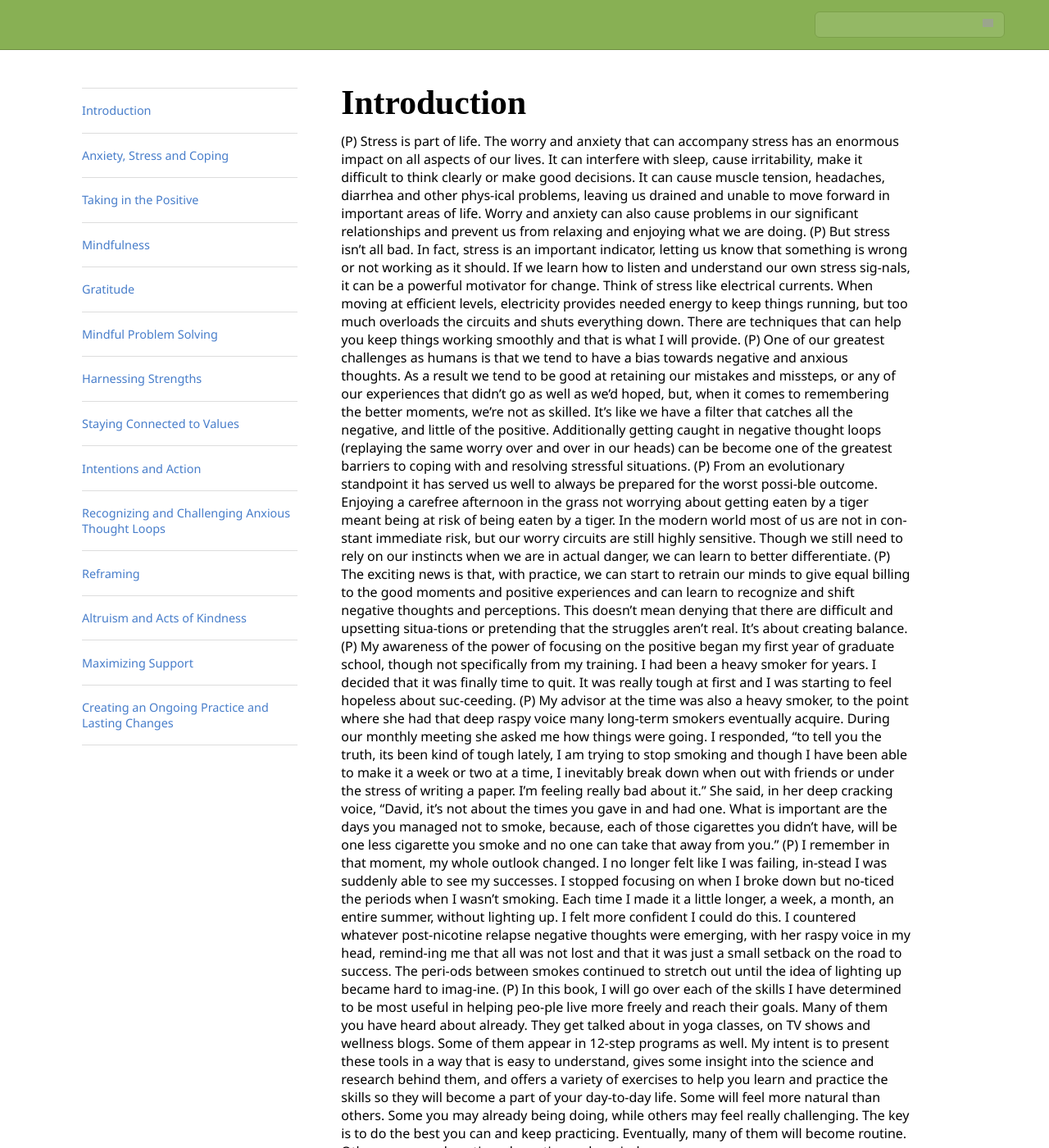
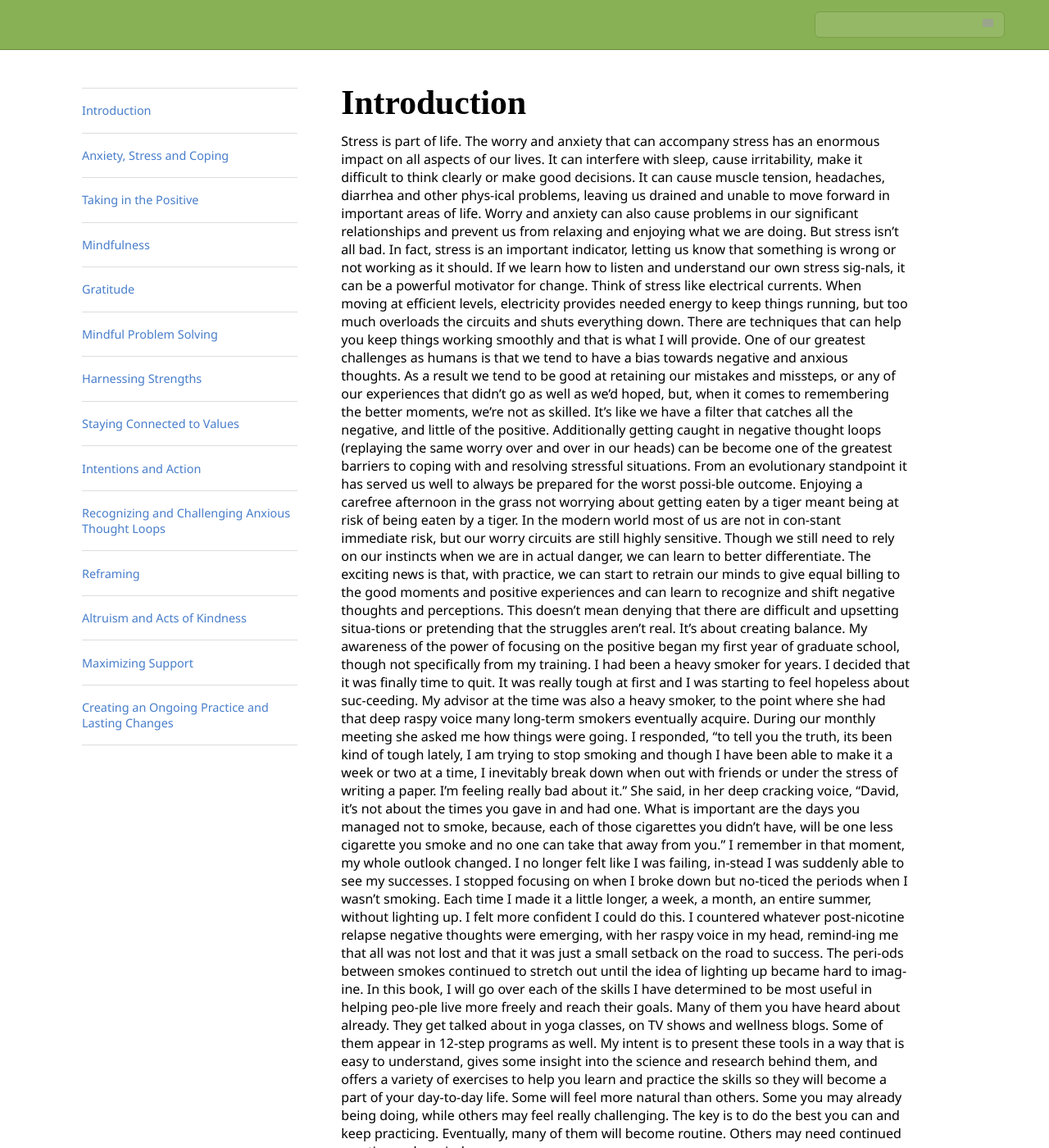
Before and after one commit to mtorres253/mtorres253.github.io, a Jekyll site: the page built from index.html, in a window 1280 px wide and 1400 px high. Shown: the whole window at 82% size. Built offline with Jekyll 4.4.1, drawn with Linux system fonts in a browser that asks for light colours; nearby versions of some CDN libraries; some web fonts are replaced; comment, search, counter and statistics services are not loaded; some of the changed text lies outside the part shown; grey boxes are pictures that could not be loaded.

Commit message:
Update index.html

```diff
--- a/index.html
+++ b/index.html
@@ -4,23 +4,30 @@
 ---
 <h1 id="anxiety-management-workbook">Introduction</h1>
 
-(P) Stress is part of life. The worry and anxiety that can accompany stress has an enormous impact on all aspects of our lives. It can interfere with sleep, cause irritability, make it difficult to think clearly or make good decisions. It can cause muscle tension, headaches, diarrhea and other phys-ical problems, leaving us drained and unable to move forward in important areas of life. Worry and anxiety can also cause problems in our significant relationships and prevent us from relaxing and enjoying what we are doing.
-
-(P) But stress isn’t all bad. In fact, stress is an important indicator, letting us know that something is wrong or not working as it should. If we learn how to listen and understand our own stress sig-nals, it can be a powerful motivator for change. Think of stress like electrical currents. When moving  at efficient levels, electricity provides needed energy to keep things running, but too much overloads the circuits and shuts everything down. There are techniques that can help you keep things working smoothly and that is what I will provide.
+ Stress is part of life. The worry and anxiety that can accompany stress has an enormous impact on all aspects of our lives. It can interfere with sleep, cause irritability, make it difficult to think clearly or make good decisions. It can cause muscle tension, headaches, diarrhea and other phys-ical problems, leaving us drained and unable to move forward in important areas of life. Worry and anxiety can also cause problems in our significant relationships and prevent us from relaxing and enjoying what we are doing.
 
 
-(P) One of our greatest challenges as humans is that we tend to have a bias towards negative and anxious thoughts. As a result we tend to be good at retaining our mistakes and missteps, or any of our experiences that didn’t go as well as we’d hoped, but, when it comes to remembering the better moments, we’re not as skilled. It’s like we have a filter that catches all the negative, and little of the positive. Additionally getting caught in negative thought loops (replaying the same worry over and over in our heads) can be become one of the greatest barriers to coping with and resolving stressful situations.
+But stress isn’t all bad. In fact, stress is an important indicator, letting us know that something is wrong or not working as it should. If we learn how to listen and understand our own stress sig-nals, it can be a powerful motivator for change. Think of stress like electrical currents. When moving  at efficient levels, electricity provides needed energy to keep things running, but too much overloads the circuits and shuts everything down. There are techniques that can help you keep things working smoothly and that is what I will provide.
 
-(P) From an evolutionary standpoint it has served us well to always be prepared for the worst possi-ble outcome. Enjoying a carefree afternoon in the grass not worrying about getting eaten by a tiger meant being at risk of being eaten by a tiger. In the modern world most of us are not in con-stant immediate risk, but our worry circuits are still highly sensitive. Though we still need to rely on our instincts when we are in actual danger, we can learn to better differentiate.
 
-(P) The exciting news is that, with practice, we can start to retrain our minds to give equal billing to the good moments and positive experiences and can learn to recognize and shift negative thoughts and perceptions. This doesn’t mean denying that there are difficult and upsetting situa-tions or pretending that the struggles aren’t real. It’s about creating balance.
+One of our greatest challenges as humans is that we tend to have a bias towards negative and anxious thoughts. As a result we tend to be good at retaining our mistakes and missteps, or any of our experiences that didn’t go as well as we’d hoped, but, when it comes to remembering the better moments, we’re not as skilled. It’s like we have a filter that catches all the negative, and little of the positive. Additionally getting caught in negative thought loops (replaying the same worry over and over in our heads) can be become one of the greatest barriers to coping with and resolving stressful situations.
 
-(P) My awareness of the power of focusing on the positive began my first year of graduate school, though not specifically from my training. I had been a heavy smoker for years. I decided that it was finally time to quit. It was really tough at first and I was starting to feel hopeless about suc-ceeding.
 
-(P) My advisor at the time was also a heavy smoker, to the point where she had that deep raspy voice many long-term smokers eventually acquire. During our monthly meeting she asked me how things were going. I responded, “to tell you the truth, its been kind of tough lately, I am trying to stop smoking and though I have been able to make it a week or two at a time, I inevitably break down when out with friends or under the stress of writing a paper. I’m feeling really bad about it.”
+From an evolutionary standpoint it has served us well to always be prepared for the worst possi-ble outcome. Enjoying a carefree afternoon in the grass not worrying about getting eaten by a tiger meant being at risk of being eaten by a tiger. In the modern world most of us are not in con-stant immediate risk, but our worry circuits are still highly sensitive. Though we still need to rely on our instincts when we are in actual danger, we can learn to better differentiate.
+
+
+The exciting news is that, with practice, we can start to retrain our minds to give equal billing to the good moments and positive experiences and can learn to recognize and shift negative thoughts and perceptions. This doesn’t mean denying that there are difficult and upsetting situa-tions or pretending that the struggles aren’t real. It’s about creating balance.
+
+
+My awareness of the power of focusing on the positive began my first year of graduate school, though not specifically from my training. I had been a heavy smoker for years. I decided that it was finally time to quit. It was really tough at first and I was starting to feel hopeless about suc-ceeding.
+
+
+My advisor at the time was also a heavy smoker, to the point where she had that deep raspy voice many long-term smokers eventually acquire. During our monthly meeting she asked me how things were going. I responded, “to tell you the truth, its been kind of tough lately, I am trying to stop smoking and though I have been able to make it a week or two at a time, I inevitably break down when out with friends or under the stress of writing a paper. I’m feeling really bad about it.”
 
 She said, in her deep cracking voice,  “David, it’s not about the times you gave in and had one. What is important are the days you managed not to smoke, because, each of those cigarettes you didn’t have, will be one less cigarette you smoke and no one can take that away from you.”
 
-(P) I remember in that moment, my whole outlook changed. I no longer felt like I was failing, in-stead I was suddenly able to see my successes. I stopped focusing on when I broke down but no-ticed the periods when I wasn’t smoking.  Each time I made it a little longer, a week, a month, an entire summer, without lighting up. I felt more confident I could do this. I countered whatever post-nicotine relapse negative thoughts were emerging, with her raspy voice in my head, remind-ing me that all was not lost and that it was just a small setback on the road to success. The peri-ods between smokes continued to stretch out until the idea of lighting up became hard to imag-ine.
 
-(P) In this book, I will go over each of the skills I have determined to be most useful in helping peo-ple live more freely and reach their goals. Many of them you have heard about already. They get talked about in yoga classes, on TV shows and wellness blogs. Some of them appear in 12-step programs as well. My intent is to present these tools in a way that is easy to understand, gives some insight into the science and research behind them, and offers a variety of exercises to help you learn and practice the skills so they will become a part of your day-to-day life. Some will feel more natural than others. Some you may already being doing, while others may feel really challenging. The key is to do the best you can and keep practicing. Eventually, many of them will become routine. Others may need continued practice and reminders.
+I remember in that moment, my whole outlook changed. I no longer felt like I was failing, in-stead I was suddenly able to see my successes. I stopped focusing on when I broke down but no-ticed the periods when I wasn’t smoking.  Each time I made it a little longer, a week, a month, an entire summer, without lighting up. I felt more confident I could do this. I countered whatever post-nicotine relapse negative thoughts were emerging, with her raspy voice in my head, remind-ing me that all was not lost and that it was just a small setback on the road to success. The peri-ods between smokes continued to stretch out until the idea of lighting up became hard to imag-ine.
+
+
+In this book, I will go over each of the skills I have determined to be most useful in helping peo-ple live more freely and reach their goals. Many of them you have heard about already. They get talked about in yoga classes, on TV shows and wellness blogs. Some of them appear in 12-step programs as well. My intent is to present these tools in a way that is easy to understand, gives some insight into the science and research behind them, and offers a variety of exercises to help you learn and practice the skills so they will become a part of your day-to-day life. Some will feel more natural than others. Some you may already being doing, while others may feel really challenging. The key is to do the best you can and keep practicing. Eventually, many of them will become routine. Others may need continued practice and reminders.
```
